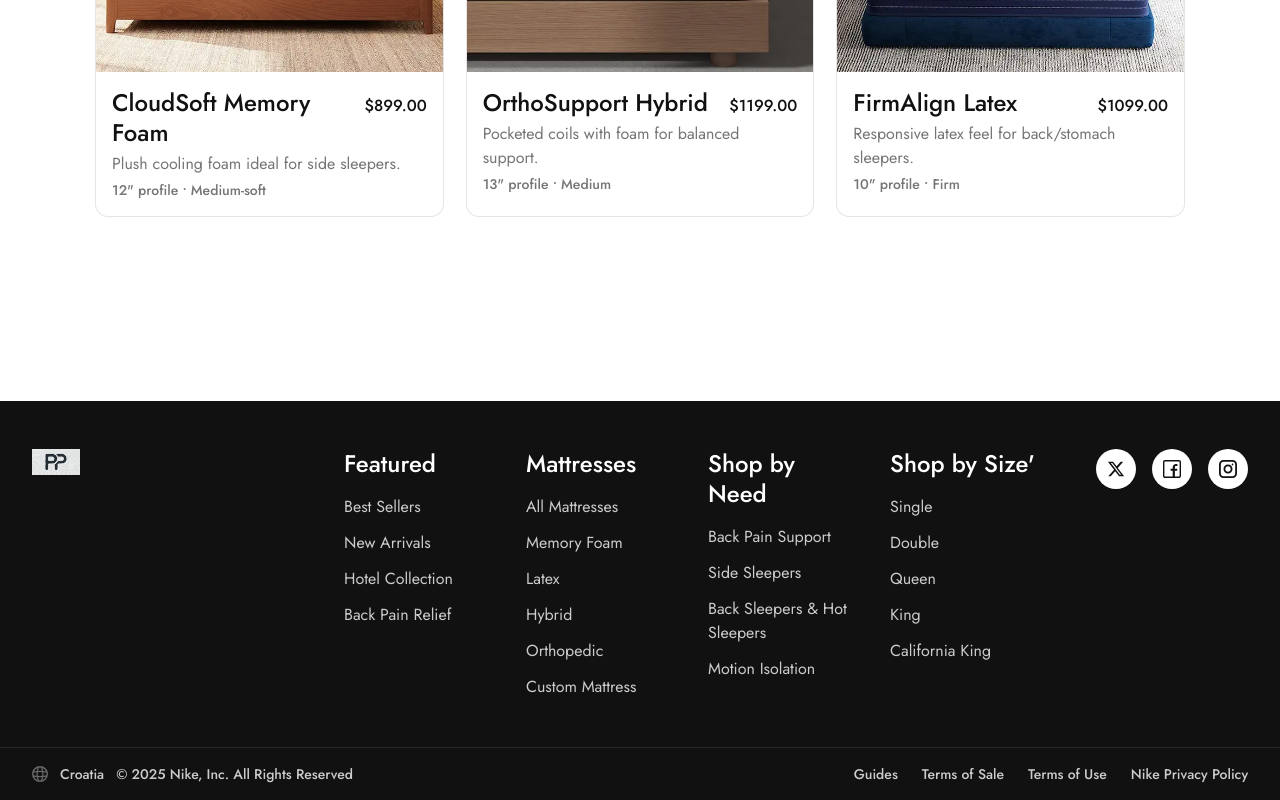
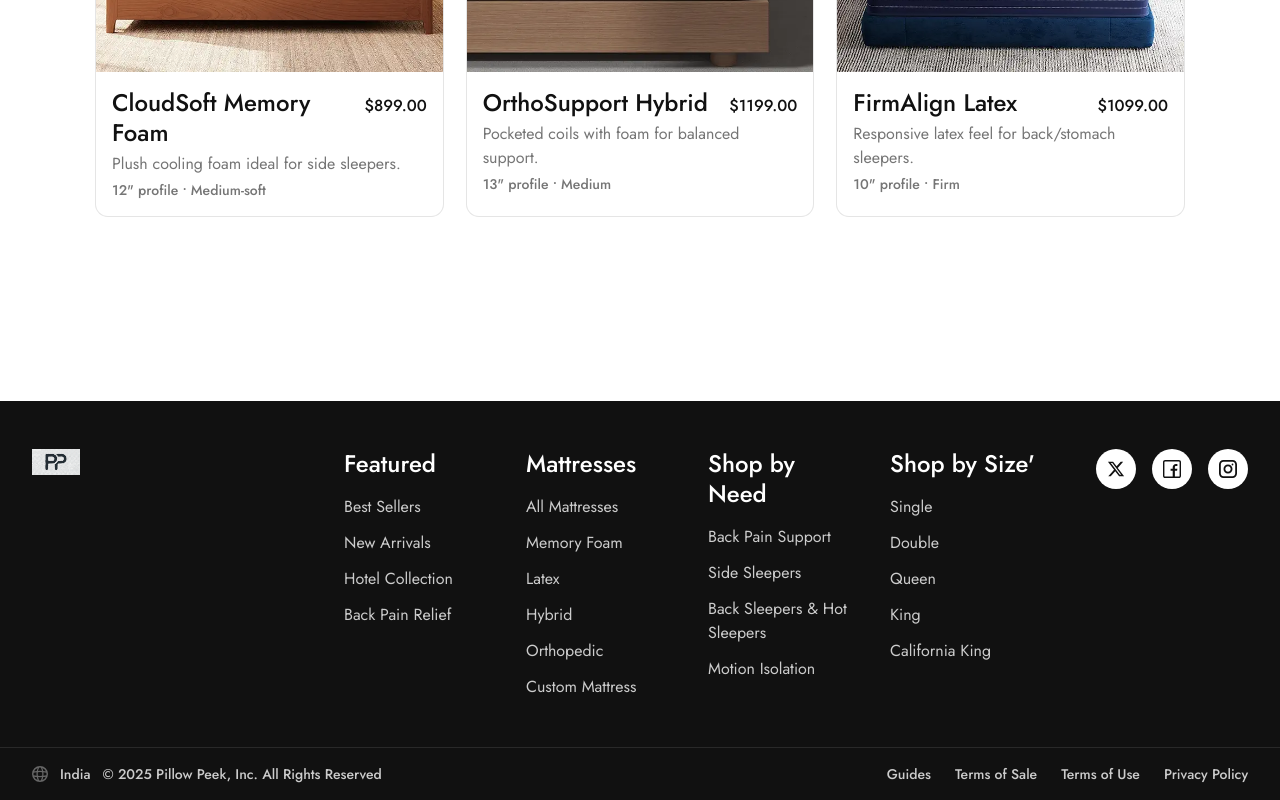
Before and after one commit to sayandh871/Pillow-peek, a Next.js app: page / in a window 1280 px wide. Shown: the part 463-1263 px from the top of the page. Built offline with nearby package versions, Linux system fonts and the light colour scheme.

Commit message:
landing page typo fixed

```diff
--- a/components/Footer.tsx
+++ b/components/Footer.tsx
@@ -26,7 +26,7 @@ export default function Footer() {
       <div className="mx-auto max-w-7xl px-4 py-12 sm:px-6 lg:px-8">
         <div className="grid grid-cols-1 items-start gap-8 md:grid-cols-12">
           <div className="flex items-start md:col-span-3">
-            <Image src="/logo.svg" alt="Nike" width={48} height={48} />
+            <Image src="/logo.svg" alt="Pillow Peek" width={48} height={48} />
           </div>
 
           <div className="grid grid-cols-2 gap-8 sm:grid-cols-4 md:col-span-7">
@@ -72,11 +72,11 @@ export default function Footer() {
         <div className="mx-auto flex max-w-7xl flex-col items-center justify-between gap-4 px-4 py-4 text-light-400 sm:flex-row sm:px-6 lg:px-8">
           <div className="flex items-center gap-3 text-caption">
             <Image src="/globe.svg" alt="" width={16} height={16} />
-            <span>Croatia</span>
-            <span>© 2025 Nike, Inc. All Rights Reserved</span>
+            <span>India</span>
+            <span>© 2025 Pillow Peek, Inc. All Rights Reserved</span>
           </div>
           <ul className="flex items-center gap-6 text-caption">
-            {["Guides", "Terms of Sale", "Terms of Use", "Nike Privacy Policy"].map((t) => (
+            {["Guides", "Terms of Sale", "Terms of Use", "Privacy Policy"].map((t) => (
               <li key={t}>
                 <Link href="#">{t}</Link>
               </li>
```
